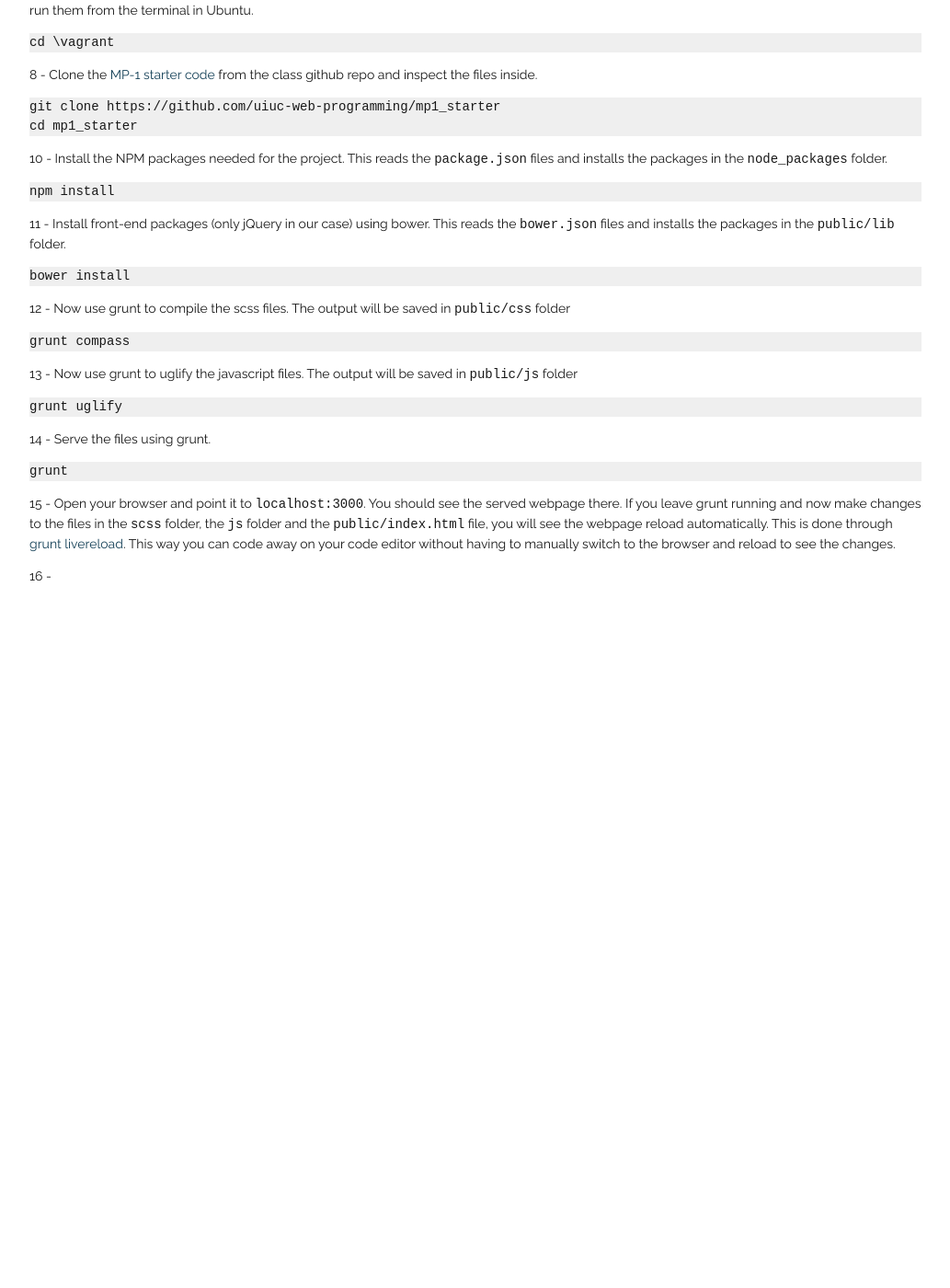
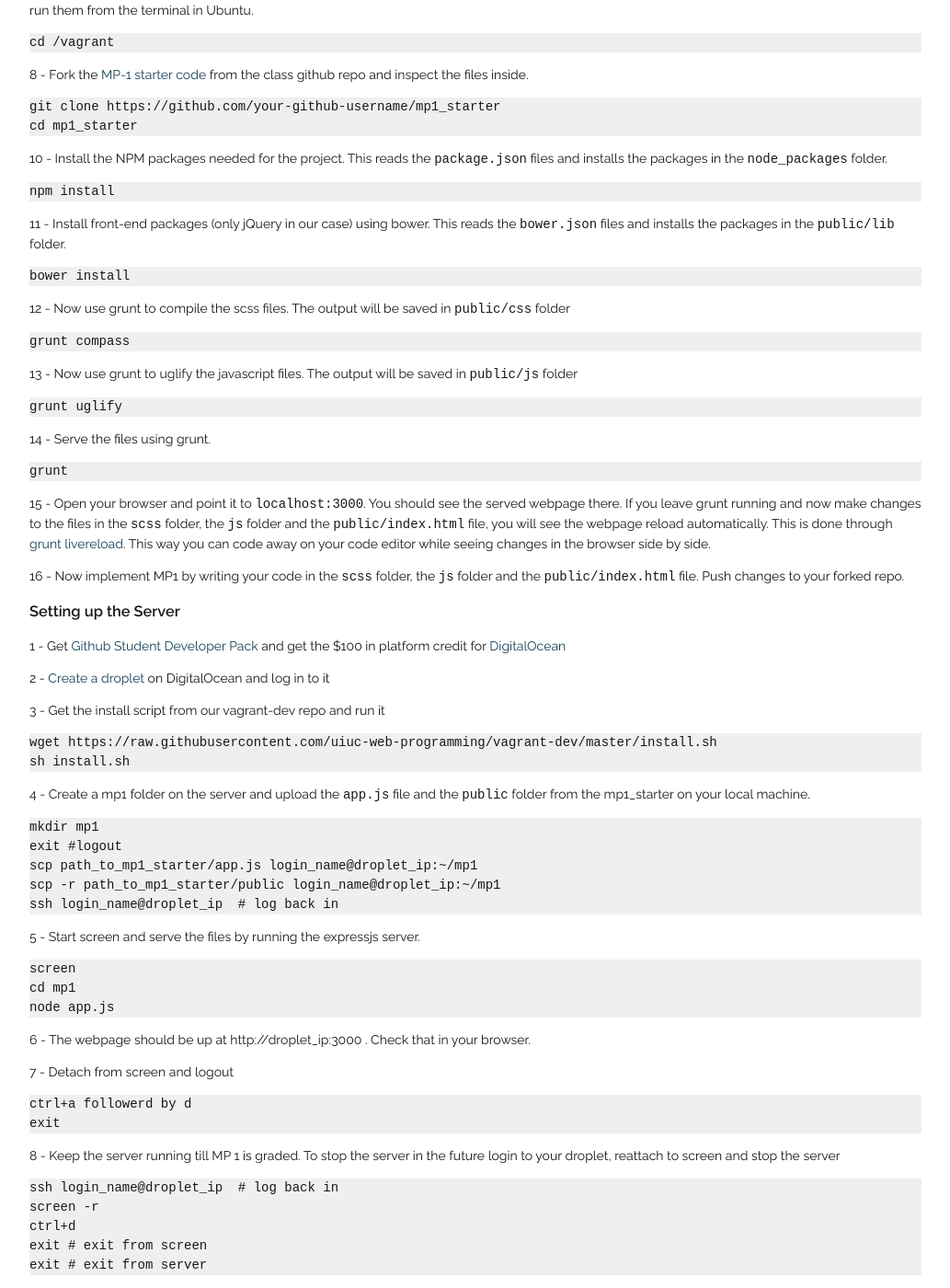
Before and after one commit to biplabdeka/fa2016, a Jekyll site: the page built from _posts/2015-1-28-Lab-1.md, in a window 1280 px wide and 1400 px high, scrolled down 964 px. Shown: the whole window at 92% size, without its empty margins (123-1156 px from the left). Built offline with Jekyll 4.4.1, drawn with Linux system fonts in a browser that asks for light colours; Markdown is read by kramdown in place of the engine named in the settings; before the commit the page ends 1615 px from its top, so only the background shows below that.

Commit message:
added setting up server

````diff
--- a/_posts/2015-1-28-Lab-1.md
+++ b/_posts/2015-1-28-Lab-1.md
@@ -40,12 +40,12 @@ vagrant ssh
 7 - The `vagrant-dev` folder on your host machine is mounted as `/vagrant` in your guest machine. Change your directory to this folder. This folder remains synced between the two operating systems and is the ideal place to put your projects. That way  you can edit files using the editor on OS X and run them from the terminal in Ubuntu.
 
 ```bash
-cd \vagrant
+cd /vagrant
 ```
- 8 - Clone the [MP-1 starter code](https://github.com/uiuc-web-programming/mp1_starter) from the class github repo and inspect the files inside.
+ 8 - Fork the [MP-1 starter code](https://github.com/uiuc-web-programming/mp1_starter) from the class github repo and inspect the files inside.
 
 ```bash
-git clone https://github.com/uiuc-web-programming/mp1_starter
+git clone https://github.com/your-github-username/mp1_starter
 cd mp1_starter
 ```
 10 - Install the NPM packages needed for the project. This reads the `package.json` files and installs the packages in the `node_packages` folder.
@@ -76,6 +76,55 @@ grunt uglify
 ```bash
 grunt
 ```
-15 - Open your browser and point it to `localhost:3000`. You should see the served webpage there. If you leave grunt running and now make changes to the files in the `scss` folder, the `js` folder and the `public/index.html` file, you will see the webpage reload automatically. This is done through [grunt livereload](https://github.com/gruntjs/grunt-contrib-watch#optionslivereload). This way you can code away on your code editor without having to manually switch to the browser and reload to see the changes.
+15 - Open your browser and point it to `localhost:3000`. You should see the served webpage there. If you leave grunt running and now make changes to the files in the `scss` folder, the `js` folder and the `public/index.html` file, you will see the webpage reload automatically. This is done through [grunt livereload](https://github.com/gruntjs/grunt-contrib-watch#optionslivereload). This way you can code away on your code editor while seeing changes in the browser side by side.
 
-16 -
+16 - Now implement MP1 by writing your code in the `scss` folder, the `js` folder and the `public/index.html` file. Push changes to your forked repo.
+
+###Setting up the Server
+
+1 - Get [Github Student Developer Pack](https://education.github.com/pack) and get the $100 in platform credit for [DigitalOcean](https://www.digitalocean.com/)
+
+2 - [Create a droplet](https://www.digitalocean.com/community/tutorials/how-to-create-your-first-digitalocean-droplet-virtual-server) on DigitalOcean and log in to it
+
+3 - Get the install script from our vagrant-dev repo and run it
+
+```bash
+wget https://raw.githubusercontent.com/uiuc-web-programming/vagrant-dev/master/install.sh
+sh install.sh
+```
+
+4 - Create a mp1 folder on the server and upload the `app.js` file and the `public` folder from the mp1_starter on your local machine.
+
+```bash
+mkdir mp1
+exit #logout
+scp path_to_mp1_starter/app.js login_name@droplet_ip:~/mp1
+scp -r path_to_mp1_starter/public login_name@droplet_ip:~/mp1
+ssh login_name@droplet_ip  # log back in
+```
+
+5 - Start screen and serve the files by running the expressjs server.
+
+```bash
+screen
+cd mp1
+node app.js
+```
+6 - The webpage should be up at http://droplet_ip:3000 . Check that in your browser.
+
+7 - Detach from screen and logout
+
+```
+ctrl+a followerd by d
+exit
+```
+
+8 - Keep the server running till MP 1 is graded. To stop the server in the future login to your droplet, reattach to screen and stop the server
+
+```
+ssh login_name@droplet_ip  # log back in
+screen -r
+ctrl+d
+exit # exit from screen
+exit # exit from server
+```
````
